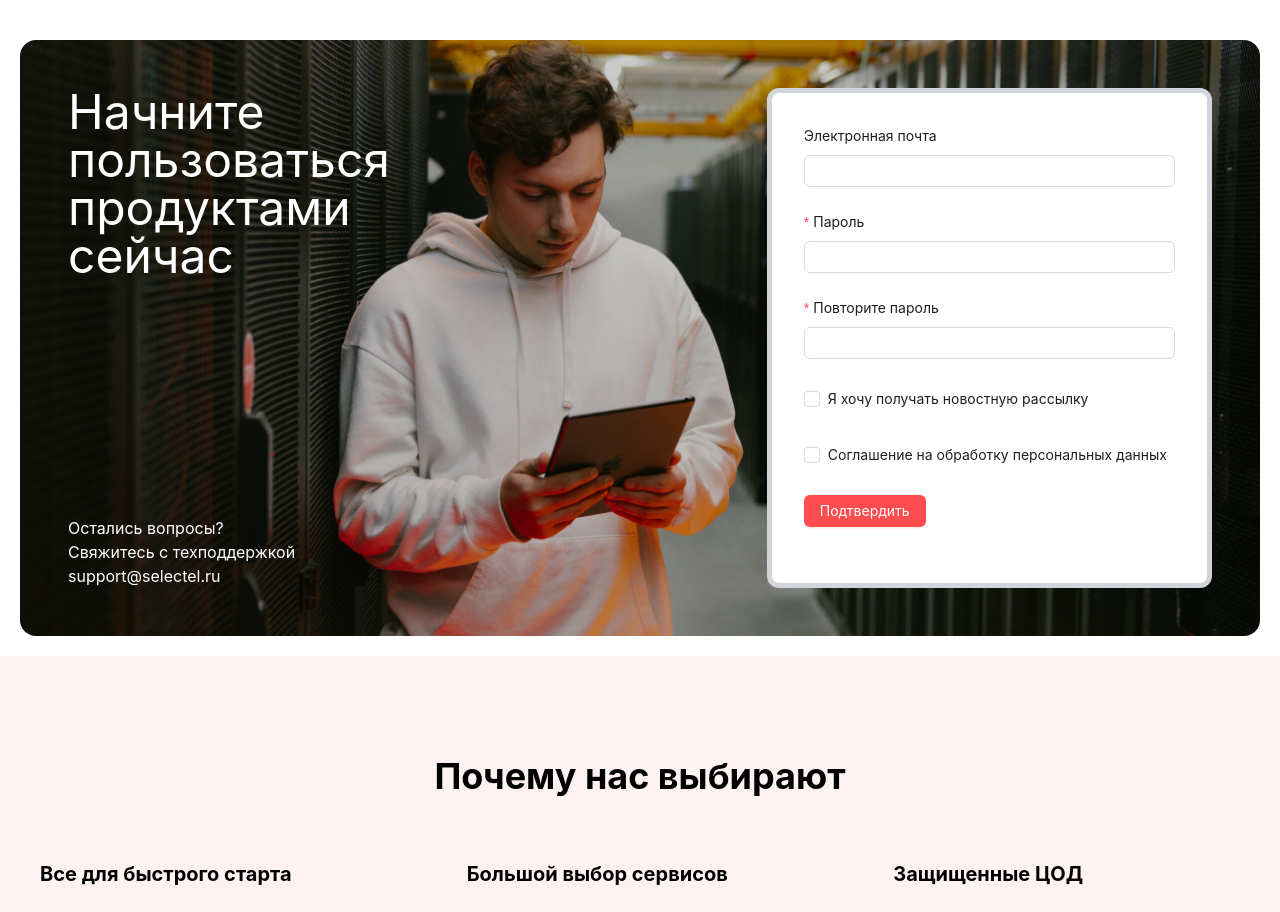
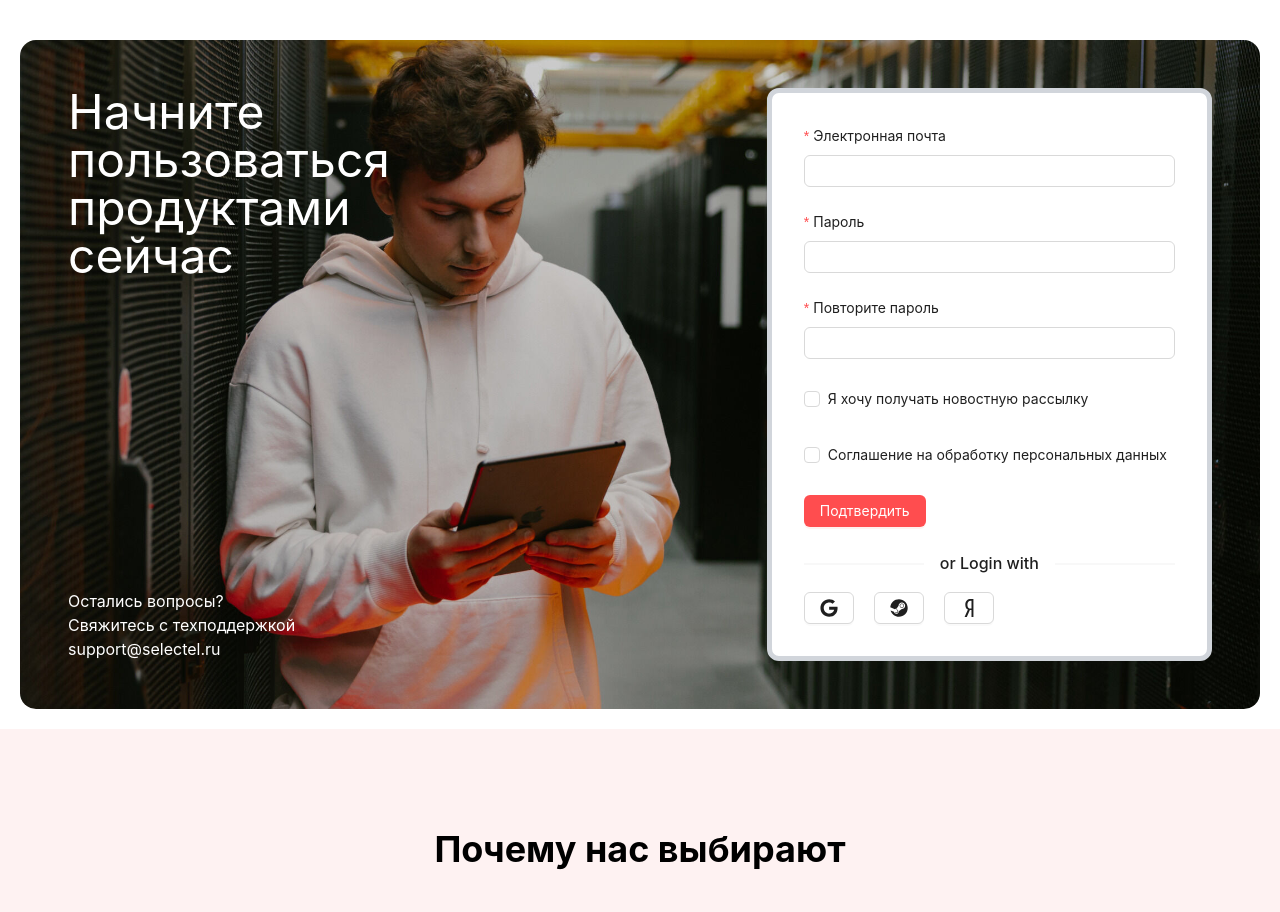
Before and after one commit to BibaBlloba/SelectServ2, a React (Vite) app in the folder frontend/: page / in a window 1280 px wide. Shown: the part 1580-2492 px from the top of the page. Built offline with nearby package versions, Linux system fonts and the light colour scheme.

Commit message:
Login Form

```diff
--- a/frontend/src/components/MasterRegister.jsx
+++ b/frontend/src/components/MasterRegister.jsx
@@ -1,13 +1,27 @@
-import { Button, Checkbox, Form, Input } from "antd";
+import { Button, Checkbox, Divider, Form, Input } from "antd";
+import { useRef, useState, useEffect } from "react";
+import { FaGoogle, FaSteam, FaYandex } from "react-icons/fa";
 
-const onFinish = (values) => {
-  console.log("Success:", values);
-};
-const onFinishFailed = (errorInfo) => {
-  console.log("Failed:", errorInfo);
-};
+const USER_REGEX = /^[a-zA-Z][a-zA-Z0-9-_]{3,23}$/;
+const PWD_REGEX = /^(?=.*[a-z])(?=.*[A-Z])(?=.[0-9])(?=.*[!@#$%^&*]).{8.36}$/;
+
+
+
 
 const MasterRegister = () => {
+  const [loing, setLogin] = useState('');
+  const [password, setPassword] = useState('');
+
+  const onFinish = (values) => {
+    console.log("Success:", values.email);
+    setLogin(values.email);
+    setPassword(values.password);
+  };
+
+  const onFinishFailed = (errorInfo) => {
+    console.log("Failed:", errorInfo);
+  };
+
   return (
     <div className="bg-white p-5 hidden sm:block">
       <div className="max-h-[670px] bg-[url(./assets/MasterRegister.jpg)] bg-cover bg-right rounded-2xl flex flex-row p-12 justify-between">
@@ -35,7 +49,7 @@ const MasterRegister = () => {
               name="email"
               rules={[
                 {
-                  required: false,
+                  required: true,
                   message: "Пожайлуста, введите почту",
                 },
               ]}
@@ -76,7 +90,7 @@ const MasterRegister = () => {
               label={null}
               rules={[
                 {
-                  required: true,
+                  required: false,
                   message: "Обязательно для регистрации",
                 },
               ]}
@@ -94,6 +108,12 @@ const MasterRegister = () => {
                 Подтвердить
               </Button>
             </Form.Item>
+            <Divider >or Login with</Divider>
+            <div className="flex flex-row justify-start gap-5">
+              <Button><FaGoogle style={{ fontSize: 18 }} /></Button>
+              <Button><FaSteam style={{ fontSize: 18 }} /></Button>
+              <Button><FaYandex style={{ fontSize: 18 }} /></Button>
+            </div>
           </Form>
         </div>
       </div>
```
